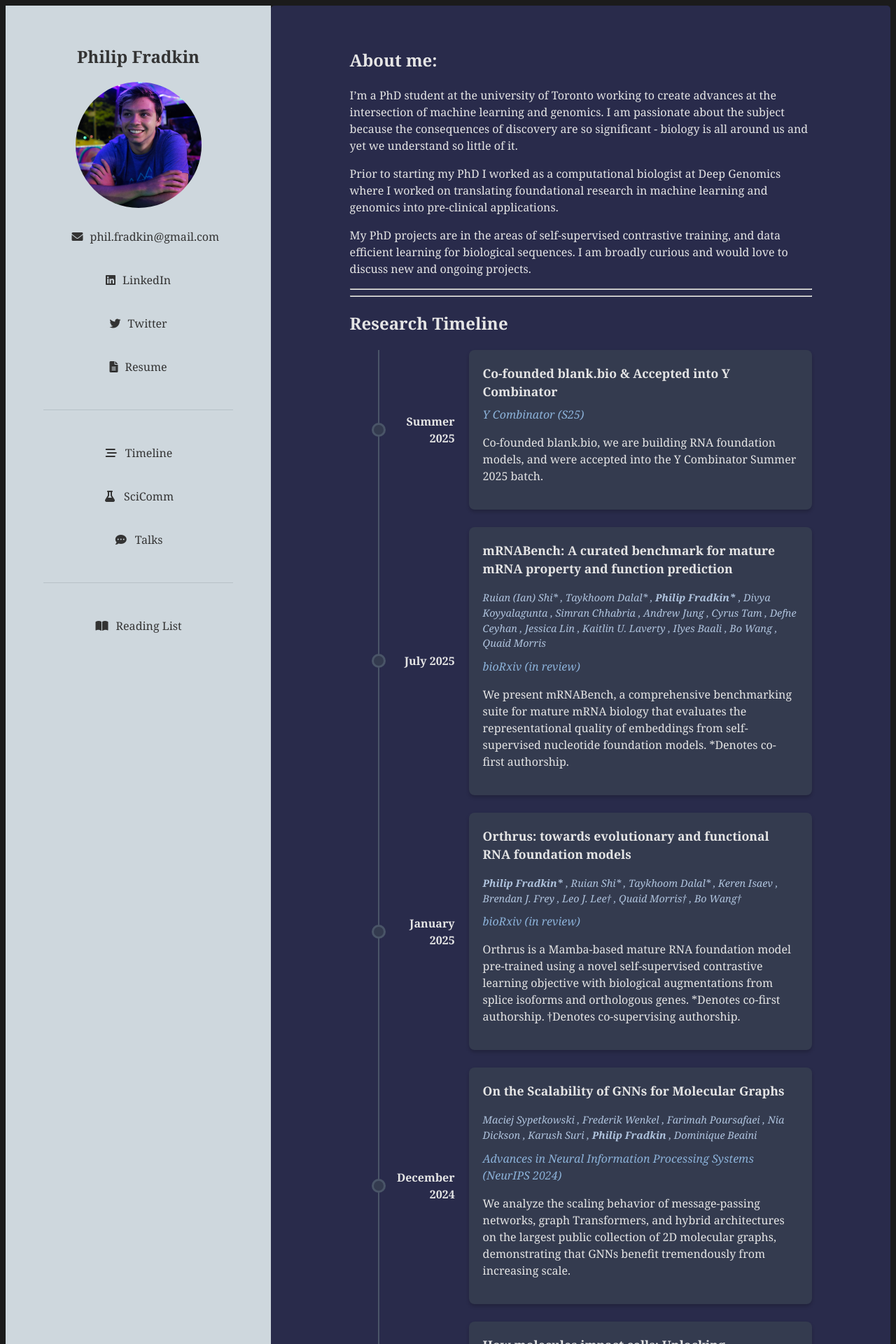
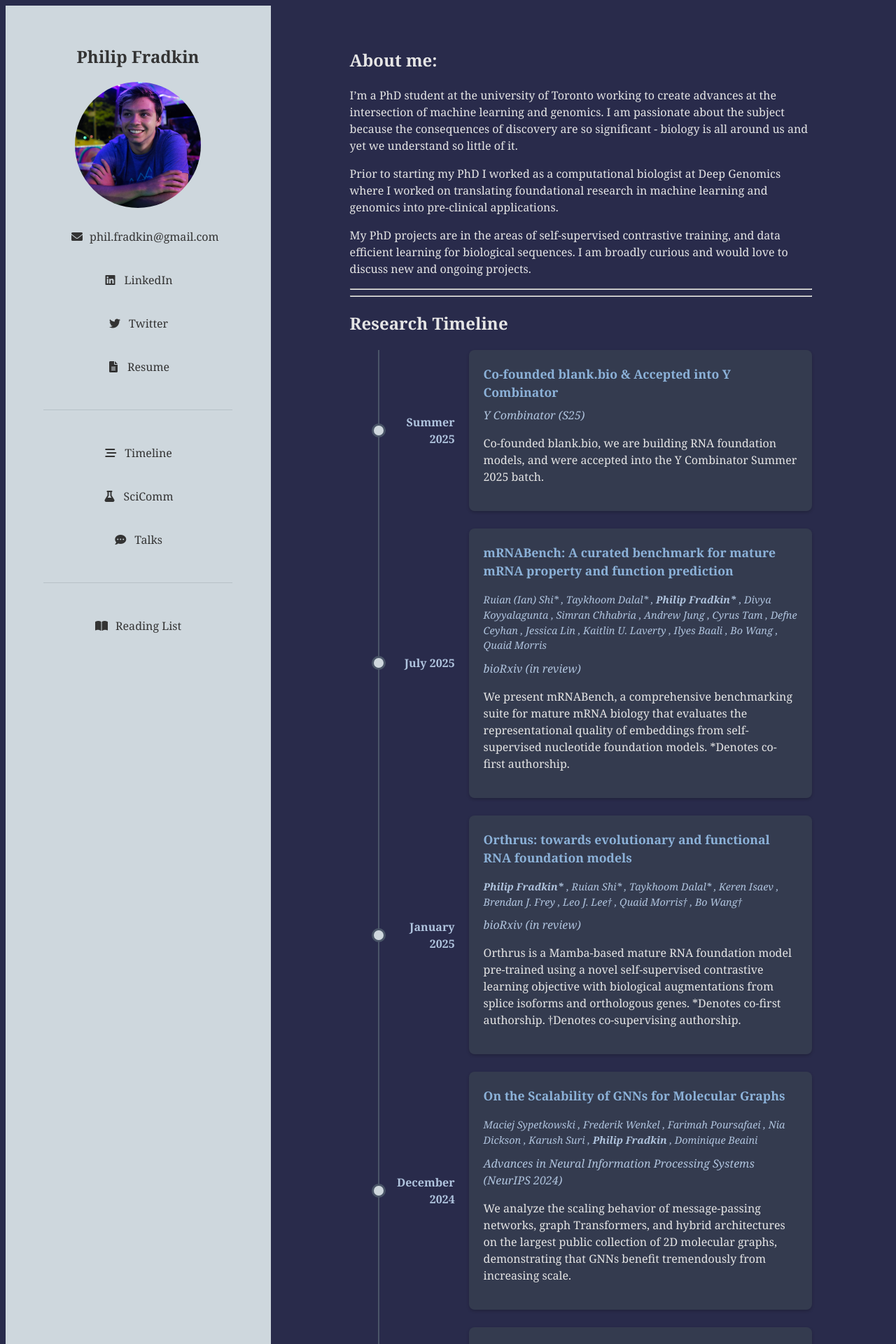
Before and after one commit to phil-fradkin/phil-fradkin.github.io, a Jekyll site: the page built from index.md, in a window 1280 px wide. Shown: the top 1920 px of the page at 70% size. Built offline with Jekyll 4.4.1, drawn with Linux system fonts in a browser that asks for light colours.

Commit message:
feat: two color modes

```diff
--- a/_layouts/split-screen.html
+++ b/_layouts/split-screen.html
@@ -63,7 +63,16 @@
             <!-- Other Pages -->
             <hr style="width: 80%; margin: 20px auto; border: 0; height: 1px; background-color: #b7c1c7;">
             <div class="entry">
-                <a href="#misc" class="social-link"><i class="fas fa-book-open fa-fw"></i> Reading List</a>
+                <a href="/things_im_reading.html" class="social-link"><i class="fas fa-book-open fa-fw"></i> Reading List</a>
+            </div>
+
+            <div class="theme-switch-wrapper">
+                <span class="theme-name">Light</span>
+                <label class="theme-switch" for="theme-toggle-checkbox">
+                    <input type="checkbox" id="theme-toggle-checkbox" />
+                    <span class="slider round"></span>
+                </label>
+                <span class="theme-name">Dark</span>
             </div>
         </div>
         <div class="right">
@@ -72,6 +81,29 @@
             </div>
         </div>
     </div>
+
+    <script>
+        const themeToggleCheckbox = document.getElementById('theme-toggle-checkbox');
+        const body = document.body;
+
+        // Function to apply the theme
+        const applyTheme = (theme) => {
+            body.setAttribute('data-theme', theme);
+            localStorage.setItem('theme', theme);
+            // If dark theme, check the box. If light theme, uncheck it.
+            themeToggleCheckbox.checked = theme === 'dark';
+        };
+
+        // Event listener for the toggle
+        themeToggleCheckbox.addEventListener('change', () => {
+            const newTheme = themeToggleCheckbox.checked ? 'dark' : 'light';
+            applyTheme(newTheme);
+        });
+
+        // Apply saved theme on initial load
+        const savedTheme = localStorage.getItem('theme') || 'dark'; // Default to dark
+        applyTheme(savedTheme);
+    </script>
 </body>
 
 </html>
--- a/css/main.css
+++ b/css/main.css
@@ -1,3 +1,44 @@
+:root,
+[data-theme="dark"] {
+    --color-background: #292b4b;
+    --color-text-main: #E5E5E5;
+    --color-panel-background: #ced7dd;
+    --color-panel-text: #333333;
+    --color-content-background: #292b4b;
+    --color-card-background: #343b4f;
+    --color-card-border: transparent;
+    --color-accent: #8cb2d9;
+    --color-link-hover-background: #b7c1c7;
+    --color-text-muted: #b0c4de;
+    --color-text-header: #333333;
+    --color-timeline-line: #4a5568;
+    --color-shadow: rgba(0, 0, 0, 0.2);
+    --color-shadow-hover: rgba(0, 0, 0, 0.3);
+    --color-favorites-background: #2a2d3e;
+    --color-rating-background: #4a5568;
+    --color-icon: var(--color-panel-text);
+}
+
+[data-theme="light"] {
+    --color-background: #FFFBEB;
+    --color-text-main: #403B3B;
+    --color-panel-background: #FAEBD7;
+    --color-panel-text: #403B3B;
+    --color-content-background: #FFFBEB;
+    --color-card-background: #FFFEFA;
+    --color-card-border: #EADDCB;
+    --color-accent: #2a2d3e;
+    --color-link-hover-background: #F0E5D8;
+    --color-text-muted: #7D7370;
+    --color-text-header: #403B3B;
+    --color-timeline-line: #EADDCB;
+    --color-shadow: rgba(0, 0, 0, 0.07);
+    --color-shadow-hover: rgba(0, 0, 0, 0.09);
+    --color-favorites-background: #FAEBD7;
+    --color-rating-background: #F0E5D8;
+    --color-icon: var(--color-accent);
+}
+
 html {
     box-sizing: border-box;
     scroll-behavior: smooth;
@@ -10,81 +51,55 @@
 }
 
 body {
-    font-family: Arial, sans-serif;
-    overflow: hidden; /* Prevent the body from scrolling */
+    opacity: 1;
+    background-color: var(--color-background);
+    color: var(--color-text-main);
+    font-family: 'Georgia', serif;
+    overflow: hidden;
+    transition: background-color 0.3s ease, color 0.3s ease;
 }
 
-body {
-    opacity: 1;
-    /* transition: opacity .5s ease-in-out; */
-    /* animation: fadein .5s; */
-    background-color: #1B1B1B;
-    color: #E5E5E5;
-    font-family: 'Georgia', serif;
-    /* Example font */
-}
-
-/* @keyframes fadein {
-    from {
-        opacity: 0;
-    }
-
-    to {
-        opacity: 1;
-    }
-}
- */
 .split-screen {
     display: flex;
-    height: 100vh; /* Lock the container to the viewport height */
+    height: 100vh;
 }
 
 .left {
     width: 30%;
     padding: 40px 20px;
-    background-color: #ced7dd; /* Reverted to light theme */
-    color: #333333; /* Reverted to dark text */
+    background-color: var(--color-panel-background);
+    color: var(--color-panel-text);
     display: flex;
     flex-direction: column;
-    align-items: center; /* Keep overall content centered */
+    align-items: center;
     gap: 20px;
     border-radius: 0;
-    overflow-y: auto; /* Add a scrollbar only if content overflows on short screens */
+    overflow-y: auto;
+    border-right: 1px solid var(--color-card-border);
+    transition: background-color 0.3s ease, color 0.3s ease, border-color 0.3s ease;
 }
 
 .text-content {
     max-width: 700px;
-    /* Maximum width for the text content */
     margin: 0 auto;
-    /* Centers the text content horizontally */
     padding: 20px;
-    /* Padding around the text */
     font-size: 16px;
-    /* Font size */
     line-height: 1.5;
-    /* Line height for readability */
-    color: #E5E5E5;
-    /* Text color */
+    color: var(--color-text-main);
 }
 
 .right {
     width: 70%;
     overflow-y: scroll;
-    /* Enables vertical scrolling */
     height: 100vh;
     scroll-behavior: smooth;
-    /* Sets the height to the full viewport height */
-    /* Add additional styling for the right side here */
     padding: 20px;
-    /* Adds some space around the content */
-    background-color: #292b4b;
+    background-color: var(--color-content-background);
     border-radius: 5px;
-    /* Rounded corners */
-    color: #E5E5E5;
-    /* Text color for the right panel */
+    color: var(--color-text-main);
+    transition: background-color 0.3s ease, color 0.3s ease;
 }
 
-/* New Project Card Styles */
 .project-cards-container {
     display: grid;
     gap: 20px;
@@ -92,29 +107,31 @@
 
 .project-card {
     display: flex;
-    background-color: #343b4f;
+    background-color: var(--color-card-background);
     border-radius: 8px;
     overflow: hidden;
     text-decoration: none;
     color: inherit;
-    transition: transform 0.3s ease, box-shadow 0.3s ease;
+    transition: transform 0.3s ease, box-shadow 0.3s ease, background-color 0.3s ease, border-color 0.3s ease;
+    border: 1px solid var(--color-card-border);
 }
 
 .project-card:hover {
     transform: translateY(-5px);
-    box-shadow: 0 6px 12px rgba(0, 0, 0, 0.3);
+    box-shadow: 0 4px 8px var(--color-shadow);
 }
 
 .project-card-image {
     width: 200px;
     flex-shrink: 0;
-    background-color: #343b4f; /* Match the card background for a seamless look */
+    background-color: var(--color-card-background);
+    transition: background-color 0.3s ease;
 }
 
 .project-card-image img {
     width: 100%;
     height: 100%;
-    object-fit: contain; /* Change from 'cover' to 'contain' */
+    object-fit: contain;
 }
 
 .project-card-content {
@@ -127,13 +144,11 @@
 
 .project-card-subtitle {
     font-style: italic;
-    color: #a9a9a9;
+    color: var(--color-text-muted);
     margin-top: -5px;
     margin-bottom: 10px;
 }
-/* End New Project Card Styles */
 
-/* Talk Card Specific Styles */
 .talk-card {
     flex-direction: column;
 }
@@ -141,10 +156,9 @@
 .talk-card .project-card-image {
     width: 100%;
     height: 180px;
-    position: relative; /* Needed for the play icon overlay */
+    position: relative;
 }
 
-/* Play icon overlay */
 .talk-card .project-card-image::after {
     content: '▶';
     position: absolute;
@@ -153,7 +167,7 @@
     transform: translate(-50%, -50%);
     font-size: 50px;
     color: white;
-    text-shadow: 0 0 10px rgba(0,0,0,0.7);
+    text-shadow: 0 0 10px rgba(0, 0, 0, 0.5);
     opacity: 0.8;
     transition: opacity 0.3s ease;
 }
@@ -174,90 +188,15 @@
     font-size: 0.9em;
 }
 
-/* End New Project Card Styles */
-
-
 .default_background {
     width: 100%;
     overflow-y: scroll;
-    /* Enables vertical scrolling */
     height: 100vh;
-    /* Sets the height to the full viewport height */
-    /* Add additional styling for the right side here */
     padding: 20px;
-    /* Adds some space around the content */
-    background-color: #343b4f;
+    background-color: var(--color-content-background);
     border-radius: 5px;
-    /* Rounded corners */
-    color: #E5E5E5;
-    /* Text color for the right panel */
-}
-
-/* The .link-container is no longer used, so we can remove it. */
-/*
-.link-container {
-    width: 100%;
-    max-width: 550px;
-    display: flex;
-    align-items: center;
-    margin-bottom: 20px;
-}
-
-.link-container img {
-    width: 150px;
-    height: auto;
-    margin-right: 10px;
-}
-*/
-
-.large-image {
-    width: 500px;
-    /* Larger width */
-    height: auto;
-    /* Maintains aspect ratio */
-    margin-bottom: 20px;
-}
-
-.link-container h3,
-.link-container p {
-    margin: 0;
-    padding: 5px;
-    /* Spacing between header and paragraph */
-}
-
-.link-container h3 {
-    margin-bottom: 5px;
-    /* Spacing between header and paragraph */
-}
-
-.link-container a {
-    display: flex;
-    align-items: center;
-    text-decoration: none;
-    color: inherit;
-    flex-wrap: wrap;
-    /* Allows wrapping if there isn't enough space */
-}
-
-/* Media Query for Smaller Screens */
-@media (max-width: 700px) {
-    /*
-    .link-container a {
-        flex-direction: column;
-    }
-
-    .link-container img {
-        margin-right: 0;
-        margin-bottom: 10px;
-    }
-    */
-    .project-card {
-        flex-direction: column;
-    }
-    .project-card-image {
-        width: 100%;
-        height: 180px; /* Give a fixed height for mobile images */
-    }
+    color: var(--color-text-main);
+    transition: background-color 0.3s ease, color 0.3s ease;
 }
 
 div.profile-photo {
@@ -277,7 +216,6 @@
     margin: 0;
 }
 
-
 .about-section {
     font-size: 18px;
     line-height: 1.5;
@@ -286,76 +224,68 @@
 .social-link {
     display: flex;
     align-items: center;
-    justify-content: flex-start; /* Left-justify content inside the link */
-    color: #333333; /* Reverted to dark text */
+    justify-content: flex-start;
+    color: var(--color-panel-text);
     text-decoration: none;
     margin: 0;
-    padding: 10px 15px; /* Adjust padding for better alignment */
+    padding: 10px 15px;
     border-radius: 5px;
     transition: background-color 0.3s ease;
     font-size: 16px;
-    text-align: left; /* Ensure text aligns left */
+    text-align: left;
     width: 100%;
     max-width: 220px;
 }
 
 .social-link i {
-    margin-right: 10px; /* Space between icon and text */
+    margin-right: 10px;
+    color: var(--color-icon);
+    width: 20px;
+    text-align: center;
 }
 
 .social-link:hover {
     text-decoration: none;
-    background-color: #b7c1c7; /* Darker hover for light theme */
+    background-color: var(--color-link-hover-background);
 }
 
 .name {
     font-size: 1.5em;
     margin-bottom: 0;
     margin-left: 0;
-    color: #333333; /* Reverted to dark text */
+    color: var(--color-text-header);
     text-align: center;
 }
 
 .email {
     display: block;
-    color: #333333;
-    /* Text color, adjust as needed */
+    color: var(--color-panel-text);
     text-decoration: none;
-    /* Removes underline */
     margin-bottom: 20px;
-    /* Spacing between email and other links */
     font-size: 16px;
-    /* Adjust font size as needed */
 }
 
 .email:hover {
     text-decoration: underline;
-    /* Underline on hover for visual feedback */
 }
 
 .entry {
-    margin-bottom: 0; /* Use gap for spacing instead */
+    margin-bottom: 0;
 }
 
 a img {
     margin-right: 10px;
-    /* Spacing between image and link text */
     vertical-align: middle;
-    /* Aligns image with link text */
-    /* Other styling as needed */
     width: 30%;
     border-radius: 10px;
 }
 
 .link-symbol {
     margin-right: 10px;
-    /* Spacing between symbol and content */
 }
 
-/* Timeline styles */
 .timeline {
     position: relative;
-    /* Create a "gutter" on the left for the timeline line and markers */
     padding-left: 150px;
     margin-left: 20px;
 }
@@ -363,75 +293,72 @@
 .timeline::before {
     content: '';
     position: absolute;
-    /* Position the line inside the gutter */
     left: 20px;
     top: 0;
     bottom: 0;
     width: 2px;
-    background: #4a5568;
+    background: var(--color-timeline-line);
+    transition: background-color 0.3s ease;
 }
 
 .timeline-item {
     display: flex;
     margin-bottom: 25px;
     position: relative;
-    align-items: center; /* Vertically center date, marker, and content */
+    align-items: center;
 }
 
 .timeline-item::before {
     content: '';
     position: absolute;
-    /* Position the marker on the timeline line */
     left: -139px;
     top: 50%;
     transform: translateY(-50%);
     width: 20px;
     height: 20px;
     border-radius: 50%;
-    background: #343b4f; /* Match the content box background */
-    border: 3px solid #4a5568; /* Match the line color */
+    background: var(--color-panel-background);
+    border: 3px solid var(--color-timeline-line);
     transition: background-color 0.3s ease, border-color 0.3s ease;
 }
 
 .timeline-item:hover::before {
-    background-color: #8cb2d9; /* A highlight color on hover */
-    border-color: #8cb2d9;
+    background-color: var(--color-accent);
+    border-color: var(--color-accent);
 }
-
 
 .timeline-date {
     font-weight: bold;
-    color: #E5E5E5;
-    /* The date now sits to the left of the content, inside the gutter */
+    color: var(--color-text-muted);
     position: absolute;
     left: -120px;
-    width: 100px; /* Give the date a fixed width */
+    width: 100px;
     text-align: right;
 }
 
 .timeline-content {
-    background: #343b4f;
-    padding: 20px; /* Increased padding */
+    background: var(--color-card-background);
+    padding: 20px;
     border-radius: 8px;
     flex-grow: 1;
-    box-shadow: 0 3px 5px rgba(0, 0, 0, 0.2);
-    transition: transform 0.3s ease, box-shadow 0.3s ease;
+    box-shadow: 0 2px 4px var(--color-shadow);
+    transition: transform 0.3s ease, box-shadow 0.3s ease, background-color 0.3s ease, border-color 0.3s ease;
+    border: 1px solid var(--color-card-border);
 }
 
 .timeline-content:hover {
     transform: translateY(-5px);
-    box-shadow: 0 6px 12px rgba(0, 0, 0, 0.3);
+    box-shadow: 0 4px 8px var(--color-shadow-hover);
 }
-
 
 .timeline-content h3 {
     margin-top: 0;
-    font-size: 1.1em; /* Slightly larger title */
+    font-size: 1.1em;
 }
 
 .timeline-content h3 a {
     text-decoration: none;
-    color: #E5E5E5;
+    color: var(--color-accent);
 }
 
 .timeline-content h3 a:hover {
@@ -441,15 +368,14 @@
 .timeline-authors {
     font-style: italic;
     font-size: 0.9em;
-    color: #b0c4de;
+    color: var(--color-text-muted);
     margin-top: 5px;
-    margin-bottom: 20px; /* Further increased space */
+    margin-bottom: 20px;
 }
 
 .timeline-publication {
     font-style: italic;
-    /* A lighter, more readable color */
-    color: #8cb2d9;
+    color: var(--color-text-muted);
     margin-top: -10px;
     margin-bottom: 10px;
 }
@@ -457,7 +383,7 @@
 .timeline-sub-entries {
     margin-top: 15px;
     padding-left: 20px;
-    border-left: 2px solid #4a5568;
+    border-left: 2px solid var(--color-timeline-line);
 }
 
 .sub-entry {
@@ -466,7 +392,7 @@
 
 .sub-entry-publication {
     font-weight: bold;
-    color: #b0c4de;
+    color: var(--color-text-muted);
     margin-bottom: 5px;
 }
 
@@ -477,23 +403,24 @@
 }
 
 .sub-entry-link:hover {
-    /* You can add a subtle hover effect if you like */
     background-color: rgba(255, 255, 255, 0.05);
     border-radius: 4px;
 }
 
-/* Reading Page Styles */
 .favorites-section {
-    background-color: #2a2d3e; /* A distinct, darker background */
+    background-color: var(--color-favorites-background);
     padding: 25px;
     border-radius: 8px;
     margin-bottom: 30px;
+    transition: background-color 0.3s ease;
 }
 
-.favorites-section h2 {
+.favorites-section h2,
+.favorites-section h3 {
     margin-top: 0;
     padding-bottom: 10px;
-    border-bottom: 2px solid #8cb2d9;
+    border-bottom: 2px solid var(--color-accent);
+    transition: border-color 0.3s ease;
 }
 
 .book-list {
@@ -502,10 +429,12 @@
 }
 
 .book-card {
-    background-color: #343b4f;
+    background-color: var(--color-card-background);
     border-radius: 8px;
     padding: 20px;
-    border-left: 5px solid #8cb2d9; /* Accent color */
+    border: 1px solid var(--color-card-border);
+    border-left: 5px solid var(--color-accent);
+    transition: background-color 0.3s ease, border-color 0.3s ease;
 }
 
 .book-card-header {
@@ -521,15 +450,17 @@
 
 .book-rating {
     font-weight: bold;
-    background-color: #4a5568;
+    background-color: var(--color-rating-background);
     padding: 5px 10px;
     border-radius: 15px;
     font-size: 0.9em;
+    color: var(--color-panel-text);
+    transition: background-color 0.3s ease, color 0.3s ease;
 }
 
 .book-author {
     font-style: italic;
-    color: #a9a9a9;
+    color: var(--color-text-muted);
     margin-bottom: 15px;
 }
 
@@ -551,70 +482,131 @@
 }
 
 .favorites-list li {
-    background-color: #343b4f;
-    padding: 10px 15px;
+    background-color: transparent;
+    padding: 10px 0;
     border-radius: 5px;
-    margin-bottom: 0; /* Use grid gap for spacing */
+    margin-bottom: 0;
+    border-bottom: 1px solid var(--color-card-border);
 }
-/* End Reading Page Styles */
 
-/* Responsive Styles for Mobile */
 @media (max-width: 800px) {
     body {
-        overflow-y: auto; /* Re-enable scrolling for the body on mobile */
+        overflow-y: auto;
     }
-
     .split-screen {
         flex-direction: column;
-        height: auto; /* Allow the container to grow beyond the viewport */
+        height: auto;
     }
-
     .left,
     .right {
         width: 100%;
         height: auto;
         overflow-y: visible;
         border-radius: 0;
-        padding: 20px; /* Adjust padding for mobile */
+        padding: 20px;
     }
-
     .left {
-        padding-top: 40px; /* Keep more space at the top */
-        gap: 15px; /* Reduce gap on mobile */
+        padding-top: 40px;
+        gap: 15px;
+        border-right: none;
     }
-
     div.profile-photo {
         width: 150px;
         height: 150px;
     }
-
     .project-card {
         flex-direction: column;
     }
     .project-card-image {
         width: 100%;
-        height: 180px; /* Give a fixed height for mobile images */
+        height: 180px;
     }
-
-    /* Timeline Adjustments */
     .timeline {
         padding-left: 40px;
         margin-left: 0;
     }
-
     .timeline-item {
-        display: block; /* Stack date, content, etc. */
+        display: block;
     }
-
     .timeline-date {
-        position: static; /* Let the date sit in the natural flow */
+        position: static;
         width: auto;
         text-align: left;
         margin-bottom: 5px;
         font-weight: bold;
     }
-
     .timeline-item::before {
-        left: -29px; /* Re-align the marker with the new padding */
+        left: -29px;
     }
 }
+
+/* Theme Switch Styles */
+.theme-switch-wrapper {
+    display: flex;
+    align-items: center;
+    justify-content: center;
+    gap: 15px;
+    margin-top: auto;
+    padding-top: 20px;
+    width: 100%;
+    max-width: 220px;
+}
+
+.theme-name {
+    font-size: 14px;
+    color: var(--color-panel-text);
+    transition: color 0.3s ease;
+}
+
+.theme-switch {
+    position: relative;
+    display: inline-block;
+    width: 50px;
+    height: 28px;
+}
+
+.theme-switch input {
+    opacity: 0;
+    width: 0;
+    height: 0;
+}
+
+.slider {
+    position: absolute;
+    cursor: pointer;
+    top: 0;
+    left: 0;
+    right: 0;
+    bottom: 0;
+    background-color: var(--color-link-hover-background);
+    transition: .4s;
+}
+
+.slider:before {
+    position: absolute;
+    content: "";
+    height: 20px;
+    width: 20px;
+    left: 4px;
+    bottom: 4px;
+    background-color: var(--color-panel-background);
+    box-shadow: 0 0 1px var(--color-text-header);
+    transition: .4s;
+}
+
+input:checked+.slider {
+    background-color: var(--color-accent);
+}
+
+input:checked+.slider:before {
+    transform: translateX(22px);
+}
+
+/* Rounded sliders */
+.slider.round {
+    border-radius: 28px;
+}
+
+.slider.round:before {
+    border-radius: 50%;
+}
```
